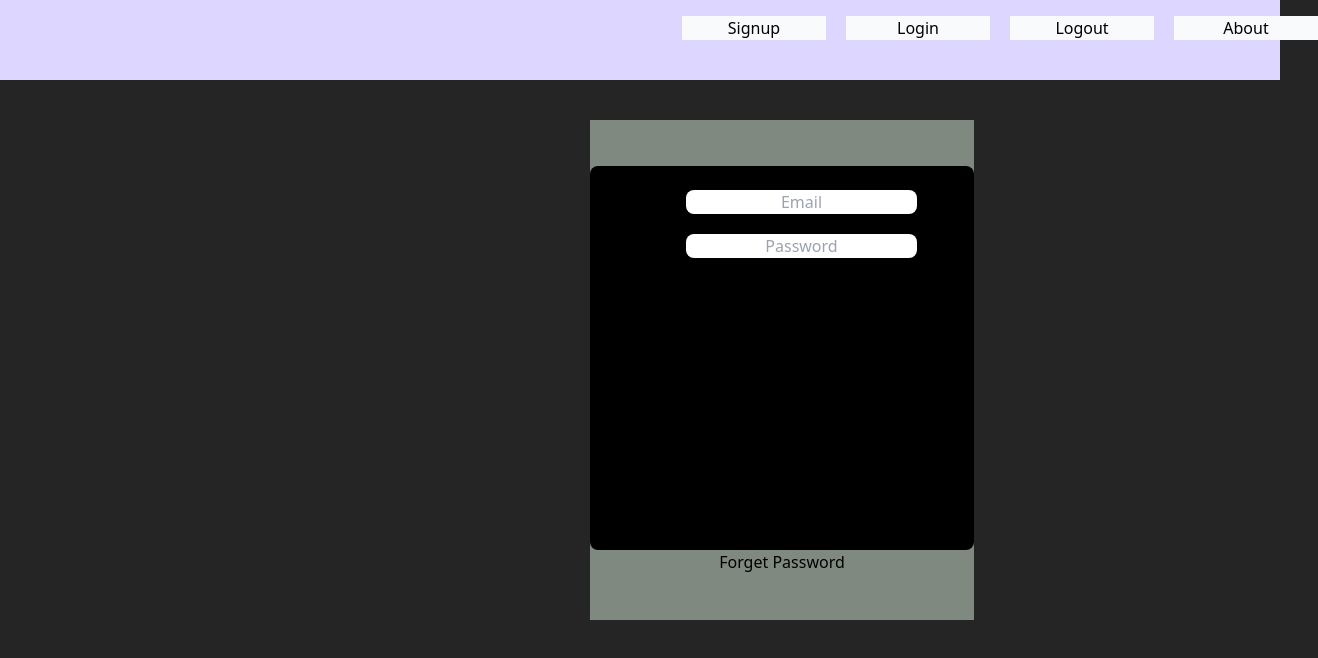
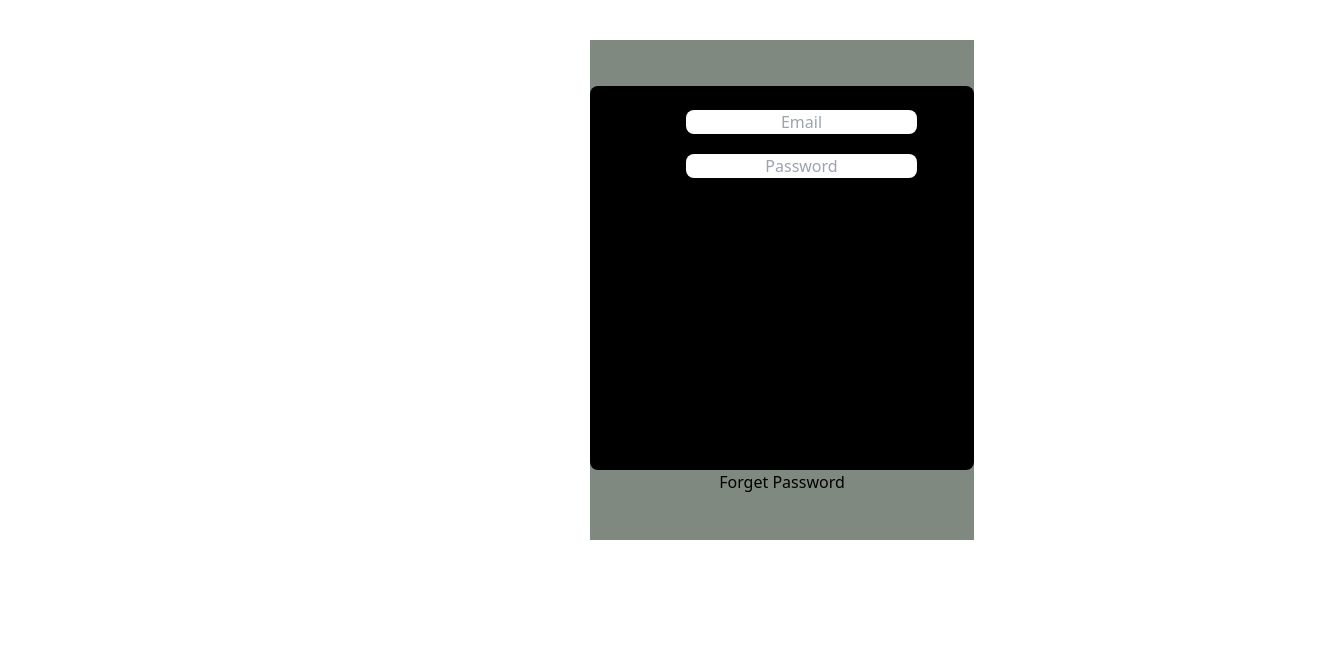
Before and after one commit to hisham-taj/Acex-project, a React (Vite) app: page /Nav/login in a window 1280 px wide. Shown: the top 658 px of the page, 1318 px wide, since content can reach past the window. Built offline with nearby package versions, Linux system fonts and the light colour scheme.

Commit message:
modification error correctd

```diff
--- a/src/App.jsx
+++ b/src/App.jsx
@@ -1,24 +1,18 @@
 import { useState } from 'react'
 import { BrowserRouter, Routes, Route } from 'react-router-dom';
-import reactLogo from './assets/react.svg'
-import viteLogo from '/vite.svg'
+
 import SignUp from './pages/signup'
 import Login from './pages/Login';
 import About from './pages/About';
 import Logout from './pages/Logout';
 import './App.css'
 import './index.css'
-import NavBar from './components/navbar'
 import Admin from './components/Admin'
-import Customers from './AdminPages/Sidebar';
 
 function App() {
-  const [count, setCount] = useState(0)
-
   return (
     <>
     <BrowserRouter>
-    <NavBar />
     <Routes>
       <Route>
       {/* <Route path="/Nav" element={}></Route> */}
--- a/src/index.css
+++ b/src/index.css
@@ -2,6 +2,3 @@
 @tailwind base;
 @tailwind components;
 @tailwind utilities;
-body{
-  background: #262525;
-}
--- a/src/pages/Login.jsx
+++ b/src/pages/Login.jsx
@@ -1,6 +1,8 @@
-import React from 'react'
+import React, { useState } from 'react'
 import axios from 'axios';
 function Login() {
+const [email,setEmail]= useState('')
+const [password,setPassword]= useState('')
 
   return (
     <div>
```
